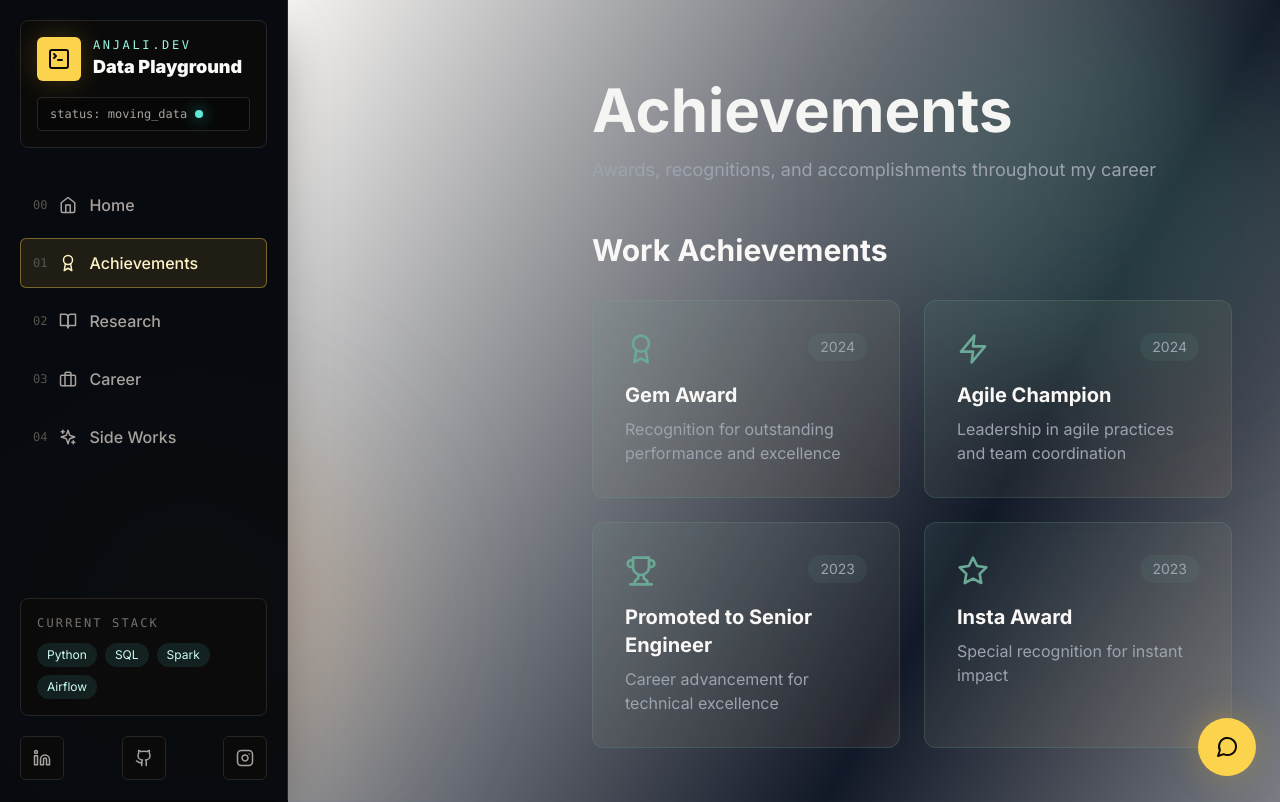
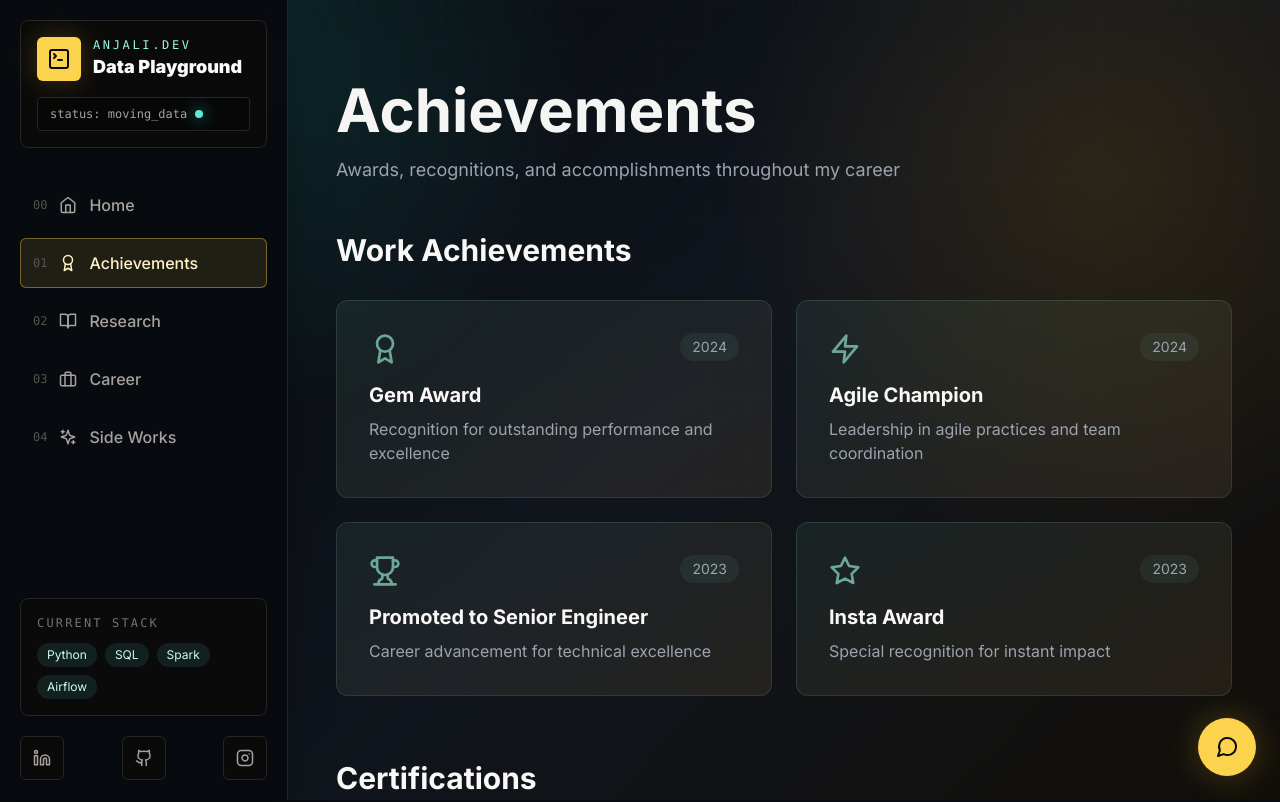
Before and after one commit to anjali-vashisth/anjali-vashisth.github.io, a Next.js app: page /achievements in a window 1280 px wide. Shown: the top 802 px of the page. Built offline with nearby package versions, Linux system fonts and the light colour scheme.

Commit message:
change 6 gpt

```diff
--- a/app/achievements/page.tsx
+++ b/app/achievements/page.tsx
@@ -71,16 +71,16 @@ export default function Achievements() {
   };
 
   return (
-    <div className="min-h-screen bg-gradient-to-br from-primary via-gray-900 to-primary">
+    <div className="min-h-screen overflow-hidden bg-[#080b0f] text-stone-100">
       {/* Background Elements */}
       <div className="fixed inset-0 overflow-hidden pointer-events-none">
-        <div className="absolute top-0 right-0 w-96 h-96 bg-secondary opacity-20 rounded-full mix-blend-multiply filter blur-3xl animate-pulse"></div>
-        <div className="absolute bottom-0 left-0 w-96 h-96 bg-accent opacity-20 rounded-full mix-blend-multiply filter blur-3xl animate-pulse delay-2000"></div>
+        <div className="absolute inset-0 bg-[radial-gradient(circle_at_18%_8%,rgba(20,184,166,0.16),transparent_28%),radial-gradient(circle_at_86%_22%,rgba(245,158,11,0.12),transparent_30%),linear-gradient(135deg,#07090d_0%,#10151d_52%,#120f0a_100%)]"></div>
+        <div className="data-grid absolute inset-0 opacity-30"></div>
       </div>
 
       {/* Content */}
       <motion.div
-        className="relative md:ml-64 min-h-screen px-4 md:px-12 py-20"
+        className="relative min-h-screen px-5 py-20 sm:px-8 lg:px-12"
         variants={containerVariants}
         initial="hidden"
         animate="visible"
--- a/app/page.tsx
+++ b/app/page.tsx
@@ -12,7 +12,6 @@ import {
   Network,
   Play,
   Server,
-  Sparkles,
   Terminal,
 } from "lucide-react";
 import { motion } from "framer-motion";
@@ -151,11 +150,6 @@ function HeroSection() {
       transition={{ duration: 0.6, ease: "easeOut" }}
     >
       <div className="max-w-3xl">
-        <div className="mb-6 inline-flex items-center gap-2 rounded-full border border-amber-300/25 bg-amber-200/10 px-4 py-2 text-sm text-amber-100 shadow-[0_0_30px_rgba(245,158,11,0.08)]">
-          <Sparkles size={16} aria-hidden="true" />
-          Data Engineer&apos;s Playground meets Cozy Hacker
-        </div>
-
         <h1 className="text-balance text-5xl font-black leading-[0.95] tracking-normal text-stone-50 sm:text-6xl lg:text-7xl">
           Anjali Vashisth builds systems that move data, not just dashboards.
         </h1>
--- a/app/research/page.tsx
+++ b/app/research/page.tsx
@@ -79,16 +79,16 @@ export default function Research() {
   };
 
   return (
-    <div className="min-h-screen bg-gradient-to-br from-primary via-gray-900 to-primary">
+    <div className="min-h-screen overflow-hidden bg-[#080b0f] text-stone-100">
       {/* Background Elements */}
       <div className="fixed inset-0 overflow-hidden pointer-events-none">
-        <div className="absolute top-0 right-0 w-96 h-96 bg-secondary opacity-20 rounded-full mix-blend-multiply filter blur-3xl animate-pulse"></div>
-        <div className="absolute bottom-0 left-0 w-96 h-96 bg-accent opacity-20 rounded-full mix-blend-multiply filter blur-3xl animate-pulse delay-2000"></div>
+        <div className="absolute inset-0 bg-[radial-gradient(circle_at_18%_8%,rgba(20,184,166,0.16),transparent_28%),radial-gradient(circle_at_86%_22%,rgba(245,158,11,0.12),transparent_30%),linear-gradient(135deg,#07090d_0%,#10151d_52%,#120f0a_100%)]"></div>
+        <div className="data-grid absolute inset-0 opacity-30"></div>
       </div>
 
       {/* Content */}
       <motion.div
-        className="relative md:ml-64 min-h-screen px-4 md:px-12 py-20"
+        className="relative min-h-screen px-5 py-20 sm:px-8 lg:px-12"
         variants={containerVariants}
         initial="hidden"
         animate="visible"
--- a/app/side-works/page.tsx
+++ b/app/side-works/page.tsx
@@ -1,7 +1,7 @@
 "use client";
 
 import { motion } from "framer-motion";
-import { Music, Heart, Zap, Users, Leaf, Lightbulb } from "lucide-react";
+import { Music, Heart, Leaf } from "lucide-react";
 
 const sideWorks = [
   {
@@ -76,16 +76,16 @@ export default function SideWorks() {
   };
 
   return (
-    <div className="min-h-screen bg-gradient-to-br from-primary via-gray-900 to-primary">
+    <div className="min-h-screen overflow-hidden bg-[#080b0f] text-stone-100">
       {/* Background Elements */}
       <div className="fixed inset-0 overflow-hidden pointer-events-none">
-        <div className="absolute top-0 right-0 w-96 h-96 bg-secondary opacity-20 rounded-full mix-blend-multiply filter blur-3xl animate-pulse"></div>
-        <div className="absolute bottom-0 left-0 w-96 h-96 bg-accent opacity-20 rounded-full mix-blend-multiply filter blur-3xl animate-pulse delay-2000"></div>
+        <div className="absolute inset-0 bg-[radial-gradient(circle_at_18%_8%,rgba(20,184,166,0.16),transparent_28%),radial-gradient(circle_at_86%_22%,rgba(245,158,11,0.12),transparent_30%),linear-gradient(135deg,#07090d_0%,#10151d_52%,#120f0a_100%)]"></div>
+        <div className="data-grid absolute inset-0 opacity-30"></div>
       </div>
 
       {/* Content */}
       <motion.div
-        className="relative md:ml-64 min-h-screen px-4 md:px-12 py-20"
+        className="relative min-h-screen px-5 py-20 sm:px-8 lg:px-12"
         variants={containerVariants}
         initial="hidden"
         animate="visible"
```
